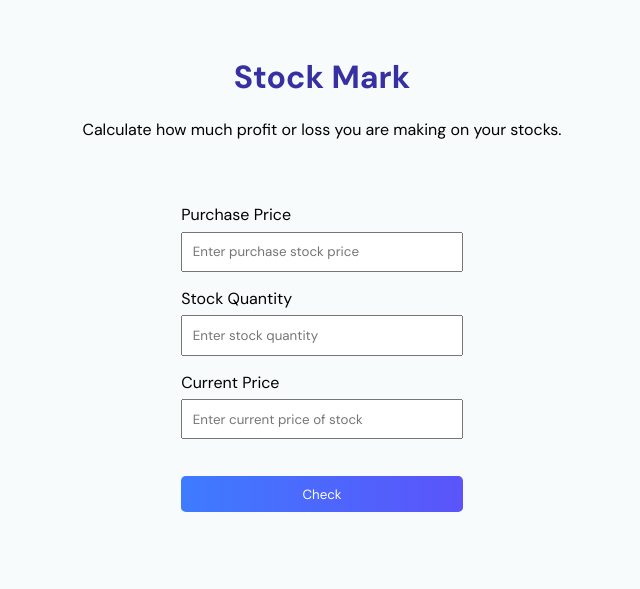
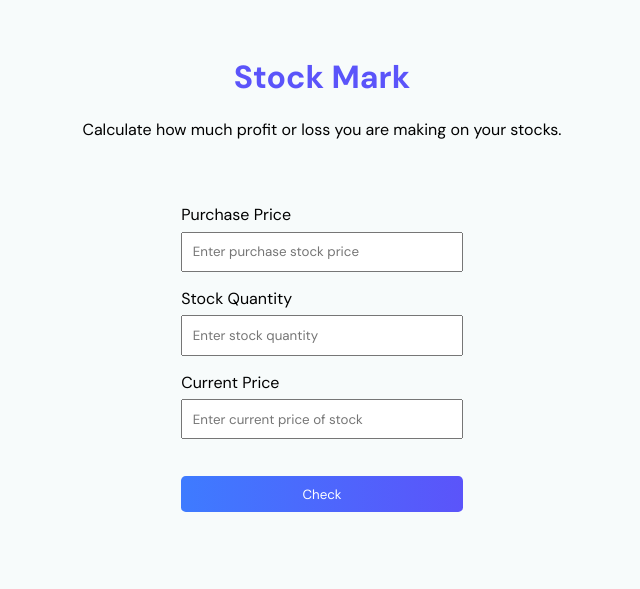
Before and after one commit to AbhishekkGautam/neog-stock-cal-app, a plain HTML site: page index.html in a window 1280 px wide. Shown: the top 589 px of the page, without its empty margins (318-958 px from the left). Drawn offline with nearby package versions, Linux system fonts and the light colour scheme; no server answers.

Commit message:
Update styles.css

```diff
--- a/styles.css
+++ b/styles.css
@@ -27,7 +27,7 @@ p {
 }
 
 h1 {
-  color: #3730a3;
+  color: #5b54fa;
 }
 
 form {
```
